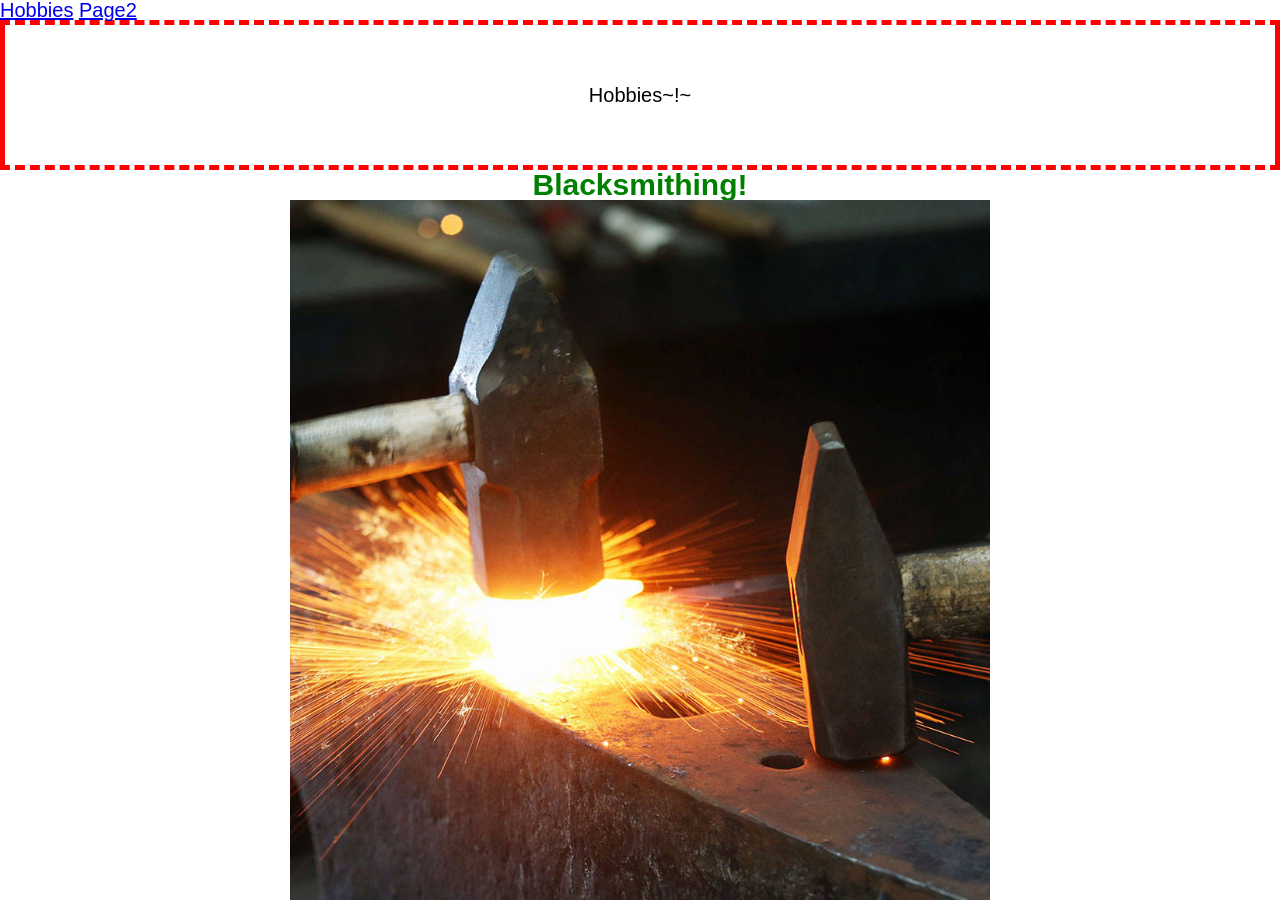
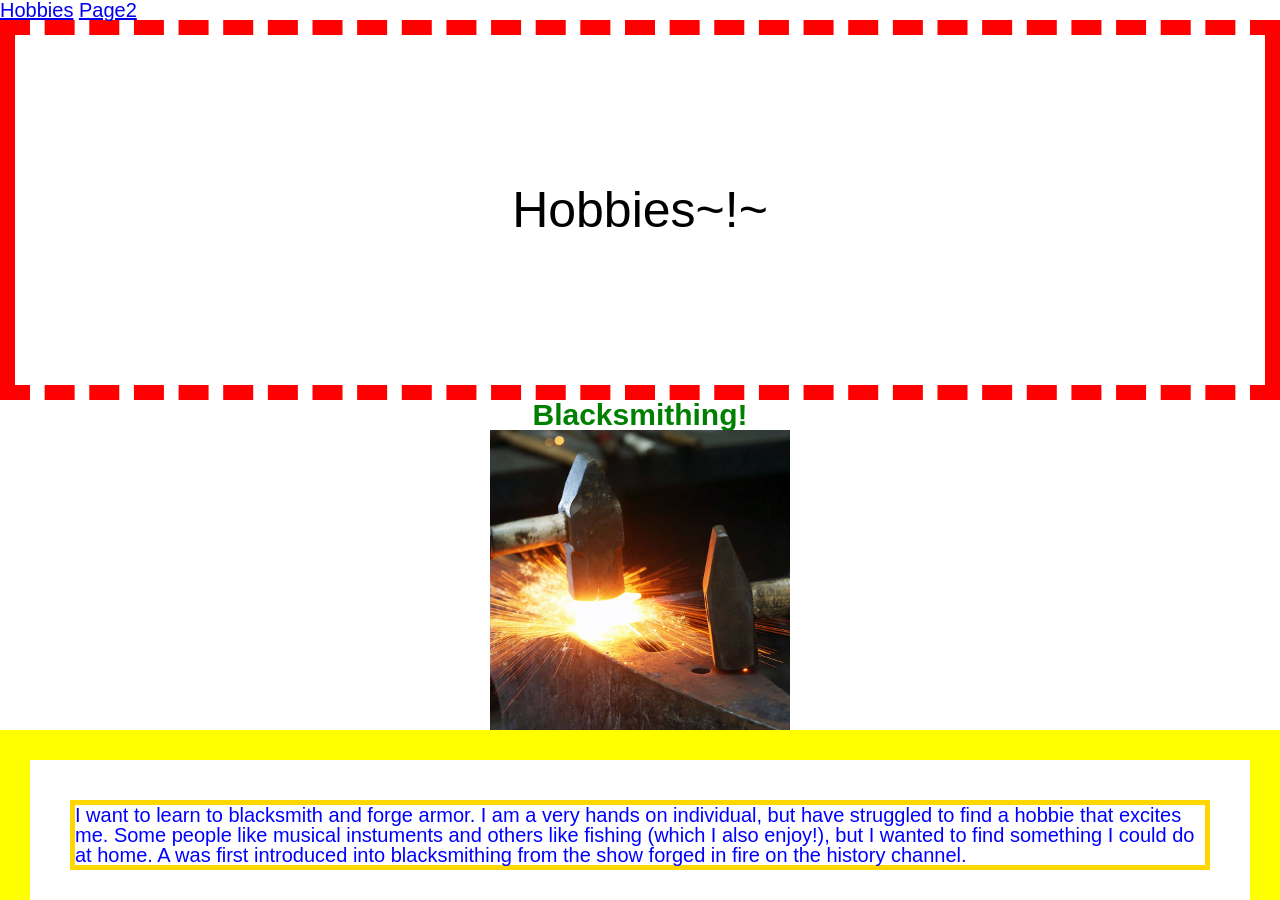
Before and after one commit to AllanSeitz/hobbies, a website: page public/index.html in a window 1280 px wide. Shown: the top 900 px of the page. Drawn offline with Linux system fonts and the light colour scheme.

Commit message:
hobbies new

```diff
--- a/public/index.html
+++ b/public/index.html
@@ -10,12 +10,13 @@
 
 <body>
 
-  <nav><a href="/index.html"> Hobbies</a>
+  <nav>
+    <a href="/index.html"> Hobbies</a>
     <a href="/hobbies2.html"> Page2</a>
   </nav>
 
 
-  <header id="Hobbies"> Hobbies~!~</header>
+  <header class="head"> Hobbies~!~</header>
 
 
   <h2>Blacksmithing!</h2>
--- a/public/screen.css
+++ b/public/screen.css
@@ -6,77 +6,57 @@ body {
   margin: 0;
   min-height: 100%;
   font: 20px / 1 sans-serif;
-
 }
 
-header#Hobbies {
+.head {
+  font-size: 50px;
   padding: 3em;
   text-align: center;
-  border: 5px red;
-  border-style: dashed solid
-
-
-
-
-
-
+  border: 15px red;
+  border-style: dashed solid;
 }
 
 p#blacksmith {
   color: blue;
-
-
 }
 
 p {
   color: red;
   margin: 2em;
-  Border: 5px solid gold;
-
-
+  border: 5px solid gold;
 }
 
 h1 {
-  color:blue;
+  color: blue;
   margin: 3em;
-  Border: 3px solid orange;
+  border: 3px solid orange;
   text-align: center;
 }
 
 h2 {
-  color:green;
+  color: green;
   margin: 0;
   text-align: center;
-
-
 }
-
 
 p#more {
   color: aquamarine;
   background-color: black;
-   border: solid purple 3px
+  border: solid purple 3px;
 }
-
-
-
-
 
 img {
   display: block;
   margin: 0 auto;
-
 }
 
 footer {
   text-align: left;
   background-color: #10101099;
   margin: 0;
-
 }
 
 .smith {
-
   border: solid yellow 30px;
 }
 
@@ -86,27 +66,22 @@ footer {
   color: green;
   border-style: inset;
   border: 3px solid maroon;
-
 }
 
 .game p {
   color: green;
 }
 
-
 img {
   height: 300px;
   width: 300px;
   object-fit: contain;
-
 }
 
-
-.girls, img {
-  Width: 700px;
+.girls img {
+  width: 700px;
   height: 700px;
 }
-
 
 ul,
 ol {
@@ -117,6 +92,4 @@ ol {
 .hobbies-list {
   margin: 1em;
   border: 3px solid yellow;
-
-
 }
```
Also changed, not shown: public/hobbies2.html (+1 -1 lines), public/images/blacksmithing.jpg (renamed from public/Images/blacksmithing.jpg), 28 other files. Lines whose indentation alone changed are shown as unchanged.
